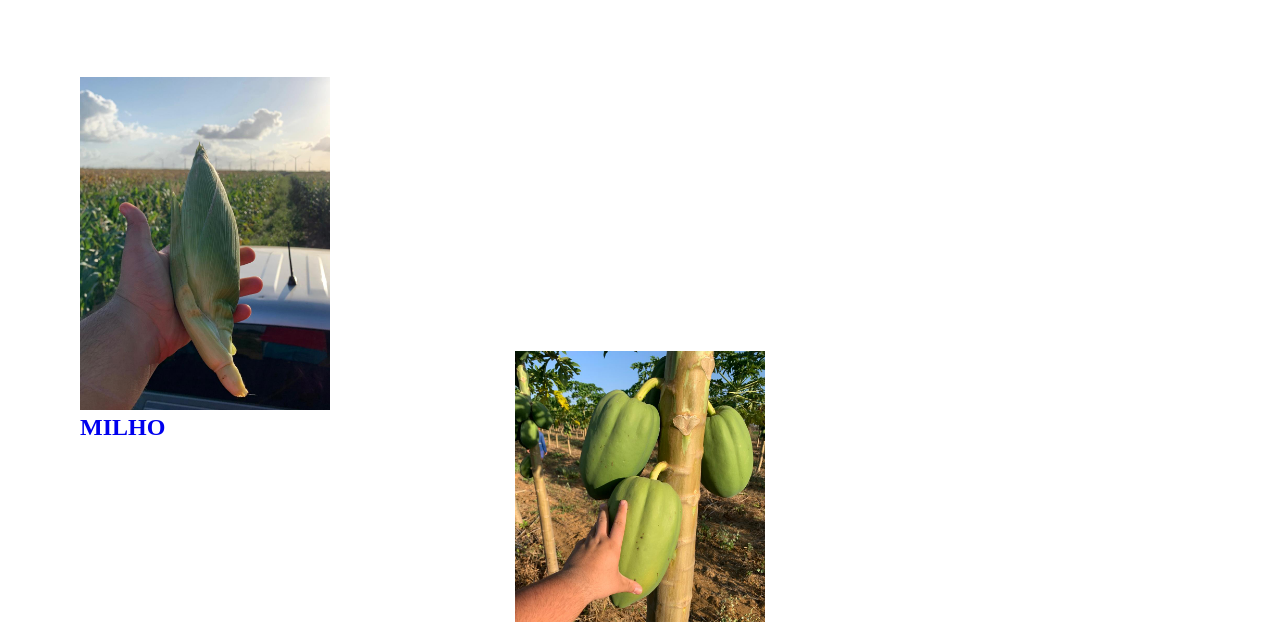
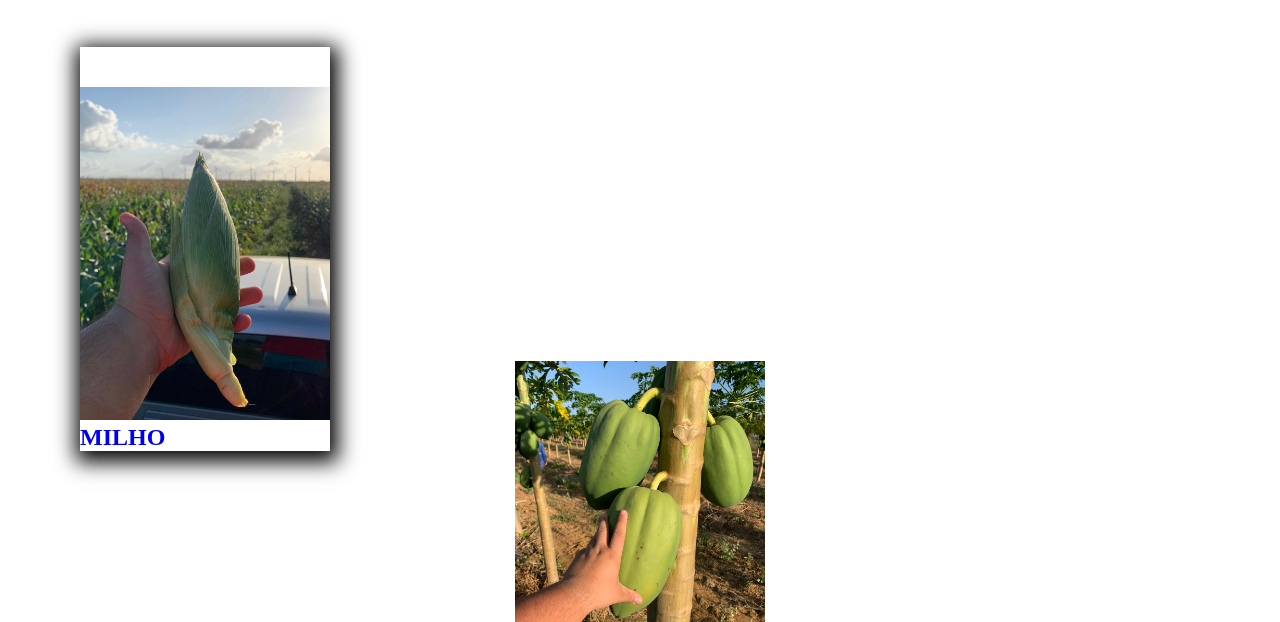
Before and after one commit to NatanzinDev/ProjetoAutoria_3B, a plain HTML site: page index.html in a window 1280 px wide. Shown: the part 178-800 px from the top of the page. Drawn offline with Linux system fonts and the light colour scheme.

Commit message:
adicionando sombras(teste)

```diff
--- a/style.css
+++ b/style.css
@@ -1,4 +1,8 @@
 body{
+    background-image: url();
+    background-size: cover;
+    background-repeat: no-repeat;
+    background-position: center;
 
 }
 
@@ -43,6 +47,8 @@ header{
     padding-top: 40px;
     margin-left: 80px;
     text-align: left;
+    box-shadow: 2px 5px 20px 6px;
+    display: inline-block;
 }
 .imgMilho{
 }
```
Also changed, not shown: imagens/imagem para fundo.png (added), imagens/imagem_principal de funfo.jpg (added).
